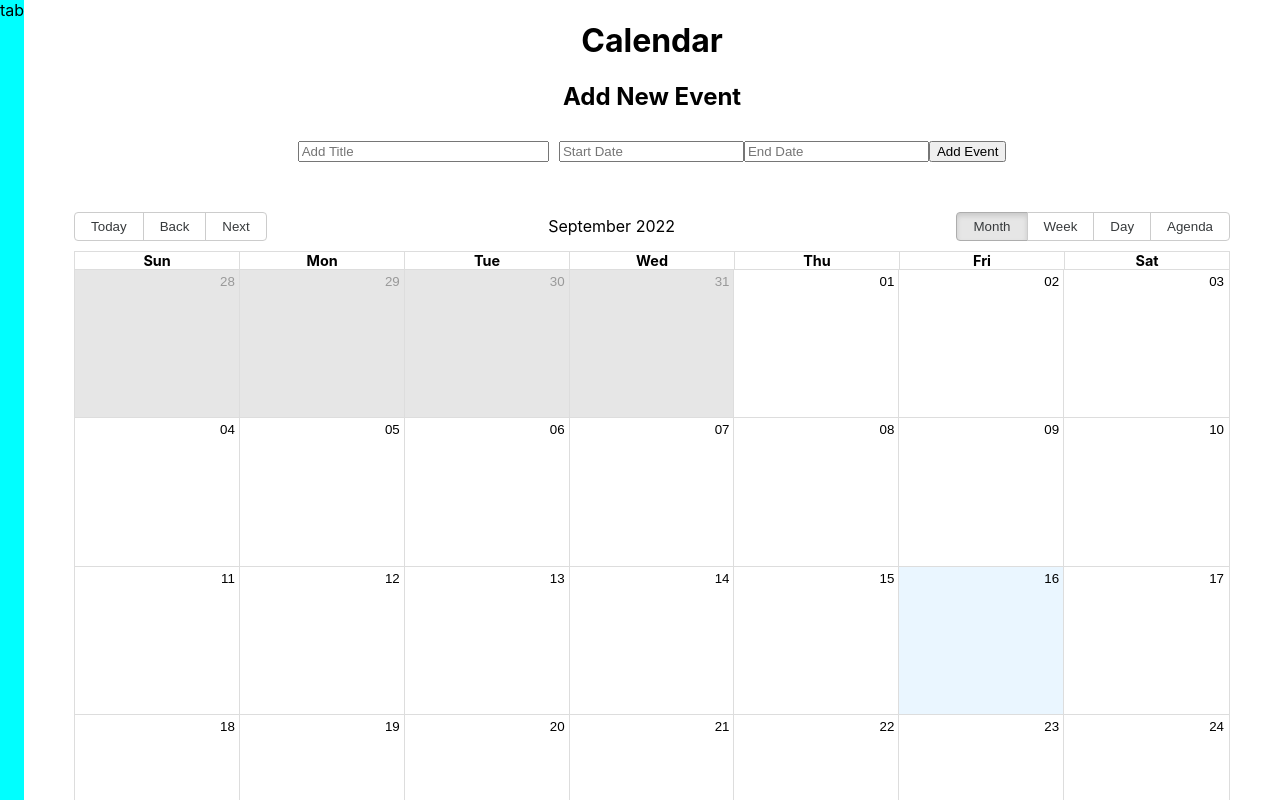
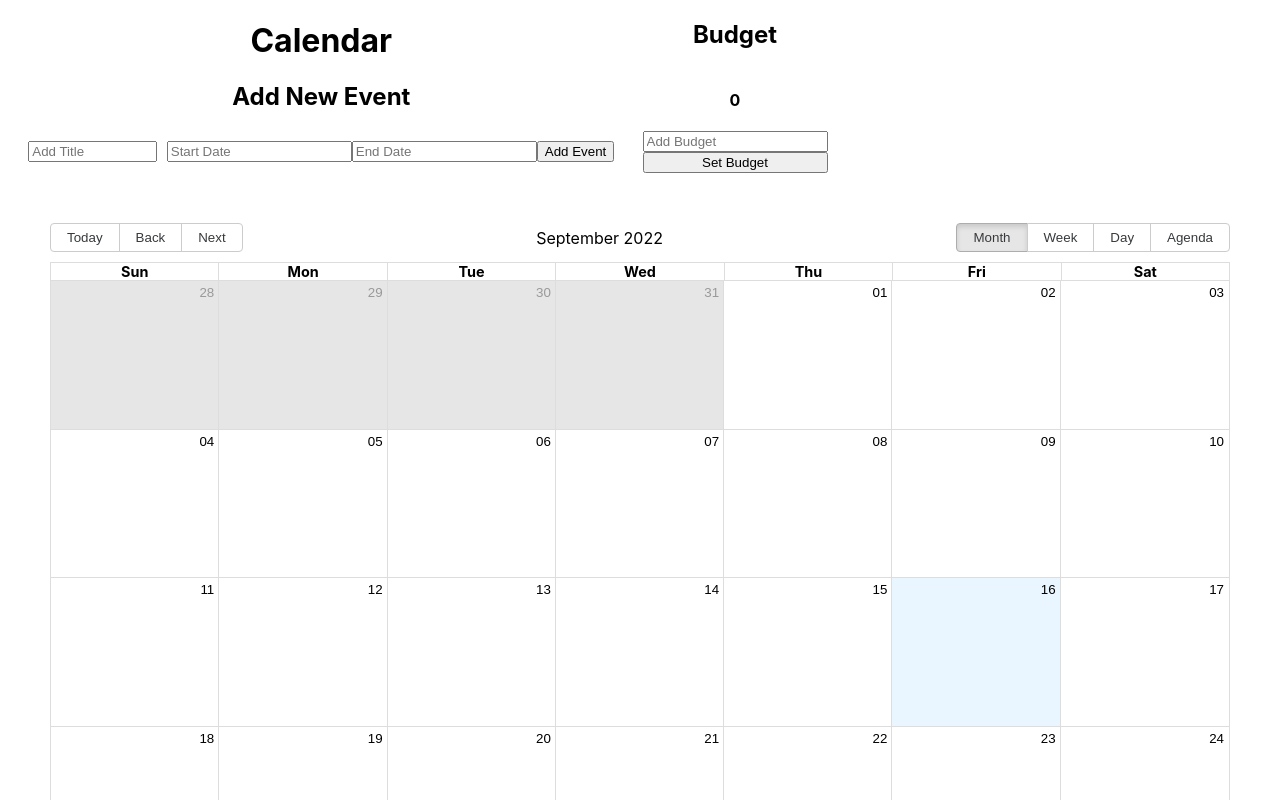
Before and after one commit to IHATECOFFEE1/Calendar-App, a Next.js app: page / in a window 1280 px wide. Shown: the top 800 px of the page. Built offline with nearby package versions, Linux system fonts and the light colour scheme; no server answers; the database is empty.

Commit message:
Budget (#15)

```diff
--- a/src/components/CalendarHub/Calendar/index.jsx
+++ b/src/components/CalendarHub/Calendar/index.jsx
@@ -9,7 +9,7 @@ import DatePicker from "react-datepicker";
 import "react-datepicker/dist/react-datepicker.css";
 import styles from "./index.module.scss";
 import { db } from "../../../firebase/clientApp";
-import { collection, onSnapshot, query, addDoc } from "firebase/firestore";
+import { collection, onSnapshot, query, addDoc, doc, getDoc, setDoc } from "firebase/firestore";
 
 
 const locales = {
@@ -47,6 +47,7 @@ const events = [
 export default function CalendarUI() {
     const [newEvent, setNewEvent] = useState({ title: "", start: "", end: "" })
     const [allEvents, setAllEvents] = useState(events)
+    const [budget, setBudget] = useState(0)
 
 
 
@@ -64,8 +65,19 @@ export default function CalendarUI() {
         });
     }
 
+    const getBudget = async () => {
+        const refUser = doc(db, "/Users/IdFjkRti3qCrKCCozHFB/Calendars/School/Budget", "budget");
+        const docSnap = await getDoc(refUser);
+        if (docSnap.exists()) {
+            setBudget(docSnap.data().budget);
+        } else {
+            console.log("No such document!");
+        }
+    }
+
     useEffect(() => {
         getEvents();
+        getBudget();
 
     }, [])
 
@@ -77,13 +89,22 @@ export default function CalendarUI() {
             start: new Date(newEvent.start),
             end: new Date(newEvent.end),
         });
-        console.log("Document written with ID: ", docRef.id);
+    }
+
+    const handleAddBudget = async () => {
+
+        const docRef = await setDoc(doc(db, "/Users/IdFjkRti3qCrKCCozHFB/Calendars/School/Budget", "budget"), {
+            budget: budget,
+        });
     }
 
     return (
         <div className={styles.calendar} >
+            <div className={styles.option}>
+                <div className={styles.datePicker}>
                     <h1>Calendar</h1>
                     <h2>Add New Event</h2>
+
                     <div>
                         <input type="text" placeholder="Add Title" style={{ width: "20%", marginRight: "10px" }}
                             value={newEvent.title} onChange={(e) => setNewEvent({ ...newEvent, title: e.target.value })}
@@ -96,13 +117,29 @@ export default function CalendarUI() {
                             Add Event
                         </button>
                     </div>
+                </div>
+
+                <div className={styles.budgetOption}>
+                    <h2>Budget</h2>
+
+                    <h4>{budget}</h4>
+                    <input type="text" placeholder="Add Budget"
+                        onChange={(e) => setBudget(e.target.value)}
+                    />
+                    <button onClick={handleAddBudget}>
+                        Set Budget
+                    </button>
+                </div>
+
+            </div>
+
             <Calendar
                 localizer={localizer}
                 events={allEvents}
                 startAccessor="start"
                 endAccessor="end"
-                style={{ margin: "50px" }} />
-
+                style={{ margin: "50px" }}
+            />
         </div >
     );
 }
--- a/src/components/CalendarHub/Calendar/index.module.scss
+++ b/src/components/CalendarHub/Calendar/index.module.scss
@@ -2,3 +2,13 @@
     position: relative;
     width: 100%;
 }
+
+.option {
+    display: flex;
+
+}
+
+.budgetOption {
+    display: flex;
+    flex-direction: column;
+}
--- a/src/components/CalendarHub/index.jsx
+++ b/src/components/CalendarHub/index.jsx
@@ -7,7 +7,6 @@ import styles from "./index.module.scss";
 export default function LandingPage() {
     return (
         <div className={styles.container}>
-            <SideTab />
             <CalendarUI />
         </div>
     );
```
Lines whose indentation alone changed are shown as unchanged.
